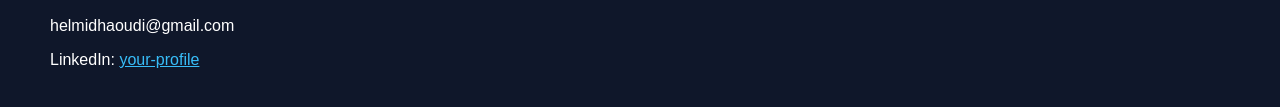
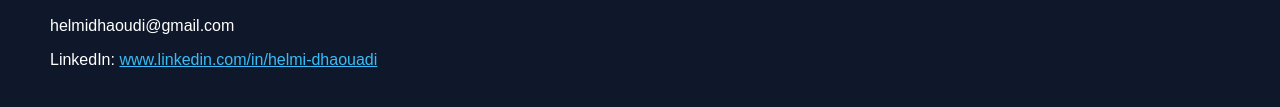
Before and after one commit to helmidhaouadi/my-portfolio, a plain HTML site: page index.html in a window 1280 px wide. Shown: the part 2361-2468 px from the top of the page. Drawn offline with Linux system fonts and the light colour scheme.

Commit message:
Update index.html

```diff
--- a/index.html
+++ b/index.html
@@ -207,7 +207,7 @@
 <section id="contact" class="contact">
   <h2>Contact Me</h2>
   <p>helmidhaoudi@gmail.com</p>
-  <p>LinkedIn: <a href="www.linkedin.com/in/helmi-dhaouadi" target="_blank" style="color:#38bdf8;">your-profile</a></p>
+  <p>LinkedIn: <a href="www.linkedin.com/in/helmi-dhaouadi" target="_blank" style="color:#38bdf8;">www.linkedin.com/in/helmi-dhaouadi</a></p>
 </section>
 
 <script>
```
